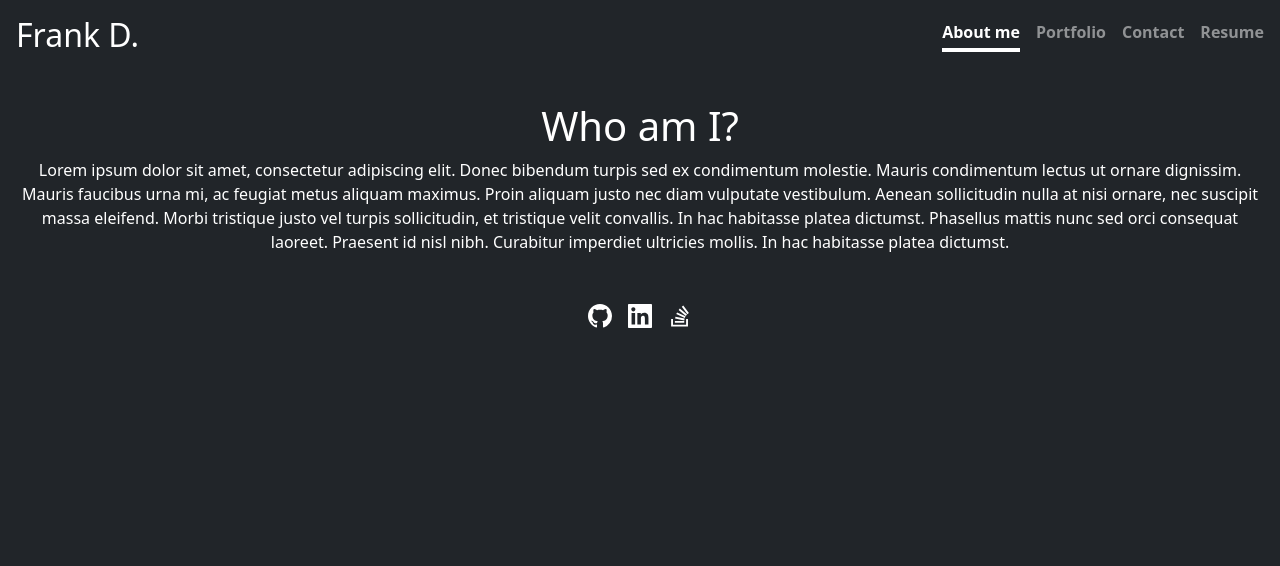
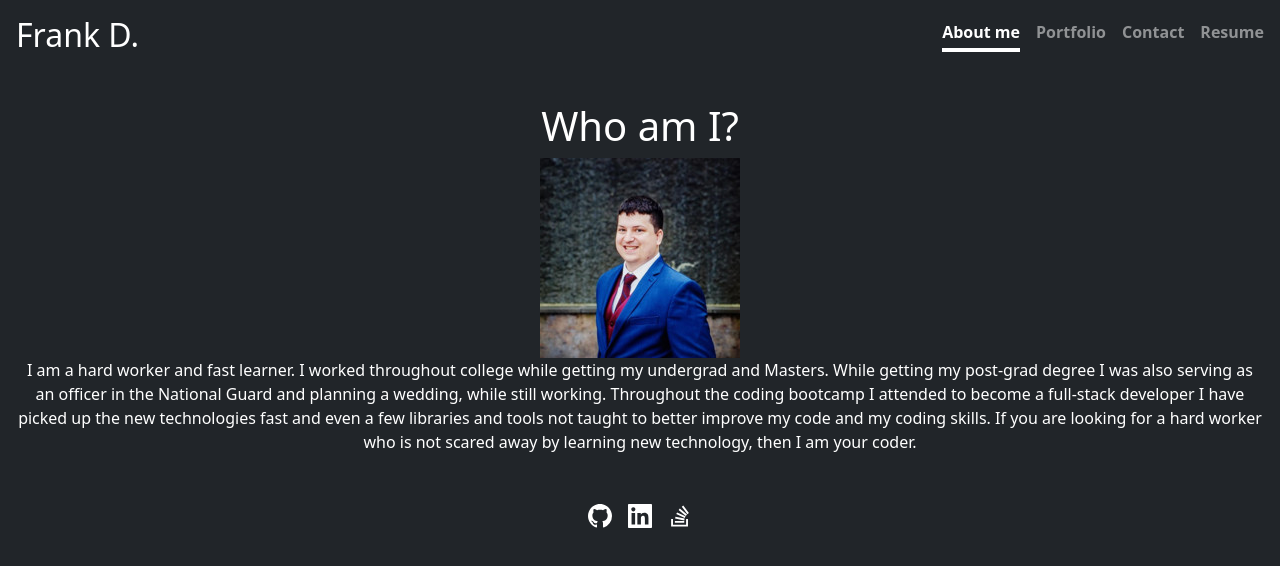
Before and after one commit to DragoonKite/spa-portfolio, a React (Create React App) app: page / in a window 1280 px wide. Shown: the top 566 px of the page. Built offline with nearby package versions, Linux system fonts and the light colour scheme.

Commit message:
added profile pic

```diff
--- a/src/components/About/index.js
+++ b/src/components/About/index.js
@@ -5,8 +5,13 @@ function About () {
         <section className='my-5'>
             <h1 id='about'>Who am I?</h1>
             <div className="my-2">
+                <img
+                    src={`/assets/images/0.jpg`}
+                    alt="Frank D. profile pic."
+                    key="profilePic"
+                />
                 <p>
-                Lorem ipsum dolor sit amet, consectetur adipiscing elit. Donec bibendum turpis sed ex condimentum molestie. Mauris condimentum lectus ut ornare dignissim. Mauris faucibus urna mi, ac feugiat metus aliquam maximus. Proin aliquam justo nec diam vulputate vestibulum. Aenean sollicitudin nulla at nisi ornare, nec suscipit massa eleifend. Morbi tristique justo vel turpis sollicitudin, et tristique velit convallis. In hac habitasse platea dictumst. Phasellus mattis nunc sed orci consequat laoreet. Praesent id nisl nibh. Curabitur imperdiet ultricies mollis. In hac habitasse platea dictumst.
+                I am a hard worker and fast learner. I worked throughout college while getting my undergrad and Masters. While getting my post-grad degree I was also serving as an officer in the National Guard and planning a wedding, while still working. Throughout the coding bootcamp I attended to become a full-stack developer I have picked up the new technologies fast and even a few libraries and tools not taught to better improve my code and my coding skills.  If you are looking for a hard worker who is not scared away by learning new technology, then I am your coder.
                 </p>
             </div>
         </section>
```
Also changed, not shown: src/components/Project/index.js (+0 -16 lines), public/assets/images/0.jpg (added), 1 other file (tests, documents, lock files or other folders).
